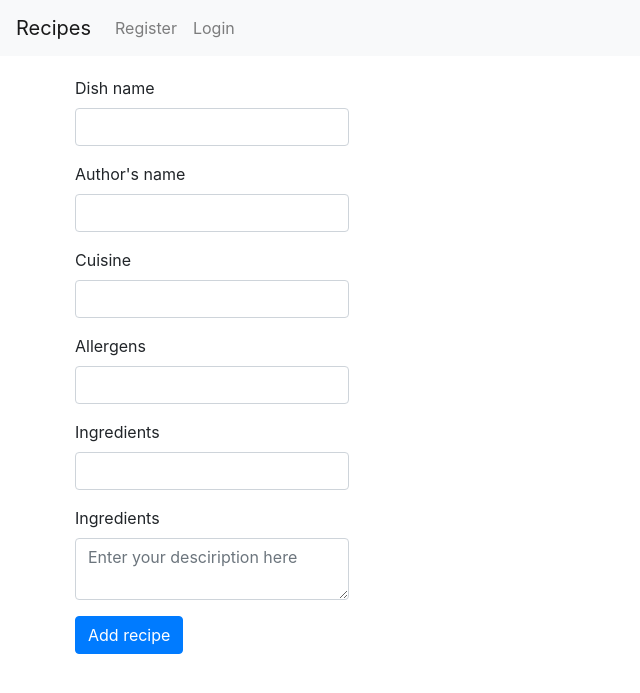
After one commit to r-andy79/DCD-project, a Flask app: page /add_recipe in a window 1280 px wide. The commit adds this page. Shown: the top 693 px of the page, without its empty margins (0-640 px from the left). Run offline with Flask 2, Linux system fonts and the light colour scheme; some libraries are stand-ins or nearby versions.

Commit message:
add recipe template added and wired up to the database

```diff
--- a/app.py
+++ b/app.py
@@ -1,4 +1,5 @@
 import os
+import datetime
 from flask import Flask, render_template, redirect, request, url_for, flash, session
 from flask_pymongo import PyMongo
 from bson.objectid import ObjectId
@@ -16,6 +17,27 @@ recipes_collection = mongo.db.recipes
 @app.route('/get_recipes')
 def get_recipes():
   return render_template('recipes.html', recipes=recipes_collection.find())
+
+@app.route('/add_recipe', methods=['GET', 'POST'])
+def add_recipe():
+  if request.method =='POST':
+    form = request.form.to_dict()
+    # currentDate = datetime.datetime.now()
+    recipes = recipes_collection
+    recipes.insert_one(
+      {
+        'name': form['name'],
+        'author': form['author'],
+        'cuisine': form['cuisine'],
+        'allergens': form['allergens'],
+        'ingredients': (form['ingredients'].split(',')),
+        'preparation': form['preparation'],
+        'like': bool('false'),
+        'votes': int('0'),
+        'date_added': datetime.datetime.now()
+      }
+    )
+  return render_template('add_recipe.html')
 
 # user registration
 @app.route('/register', methods=['GET', 'POST'])
@@ -40,7 +62,7 @@ def register():
         )
         flash("Your account has been created.", "success")
     else:
-      flash("Passwords do not match", "warning")
+      flash("Passwords do not match")
 
   return render_template('register.html')
 
--- /dev/null
+++ b/templates/add_recipe.html
@@ -0,0 +1,34 @@
+{% extends 'base.html' %}
+{% block content %}
+<div class="row">
+  <div class="card-body">
+    <form action="{{ url_for('add_recipe') }}" method="POST">
+      <div class="form-group">
+        <label for="name">Dish name</label>
+        <input name="name" type="text" class="form-control" id="name" required>
+      </div>
+      <div class="form-group">
+        <label for="author">Author's name</label>
+        <input name="author" type="text" class="form-control" id="author" required>
+      </div>
+      <div class="form-group">
+        <label for="cuisine">Cuisine</label>
+        <input name="cuisine" type="text" class="form-control" id="cuisine" required>
+      </div>
+      <div class="form-group">
+        <label for="allergens">Allergens</label>
+        <input name="allergens" type="text" class="form-control" id="allergens" required>
+      </div>
+      <div class="form-group">
+        <label for="ingredients">Ingredients</label>
+        <input name="ingredients" type="text" class="form-control" id="ingredients" required>
+      </div>
+      <div class="form-group">
+        <label for="preparation">Ingredients</label>
+        <textarea name="preparation" class="form-control" id="preparation" placeholder="Enter your desciription here" required></textarea>
+      </div>
+      <button type="submit" class="btn btn-primary">Add recipe</button>
+    </form>
+  </div>
+</div>
+{% endblock %}
--- a/templates/register.html
+++ b/templates/register.html
@@ -2,7 +2,7 @@
 {% block content %}
 <div class="row">
   <div class="card-body">
-    <form action="/register" method="POST">
+    <form action="{{ url_for('register') }}" method="POST">
       <div class="form-group">
         <label for="username">User name</label>
         <input name="username" type="text" class="form-control" id="username" required>
```
